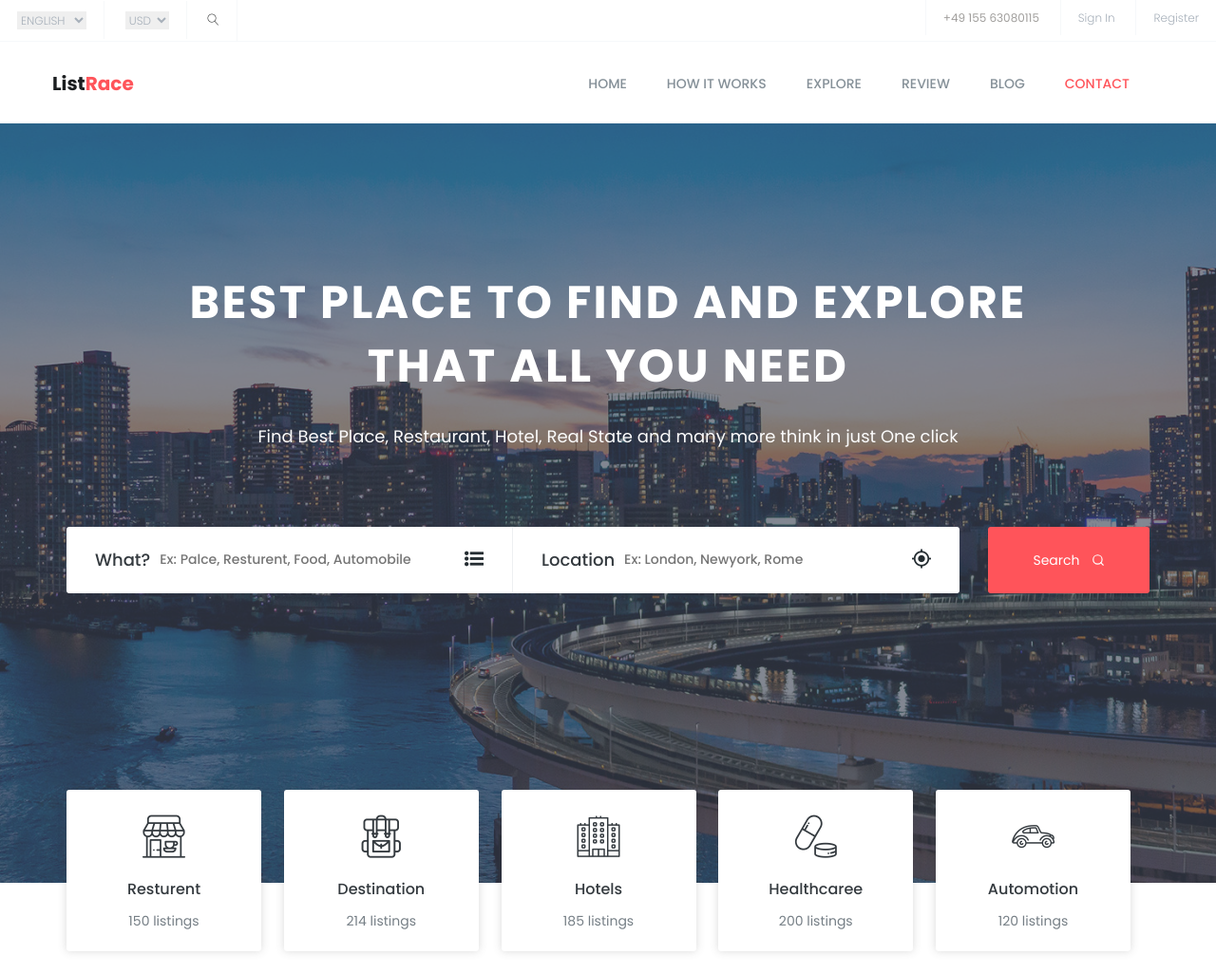
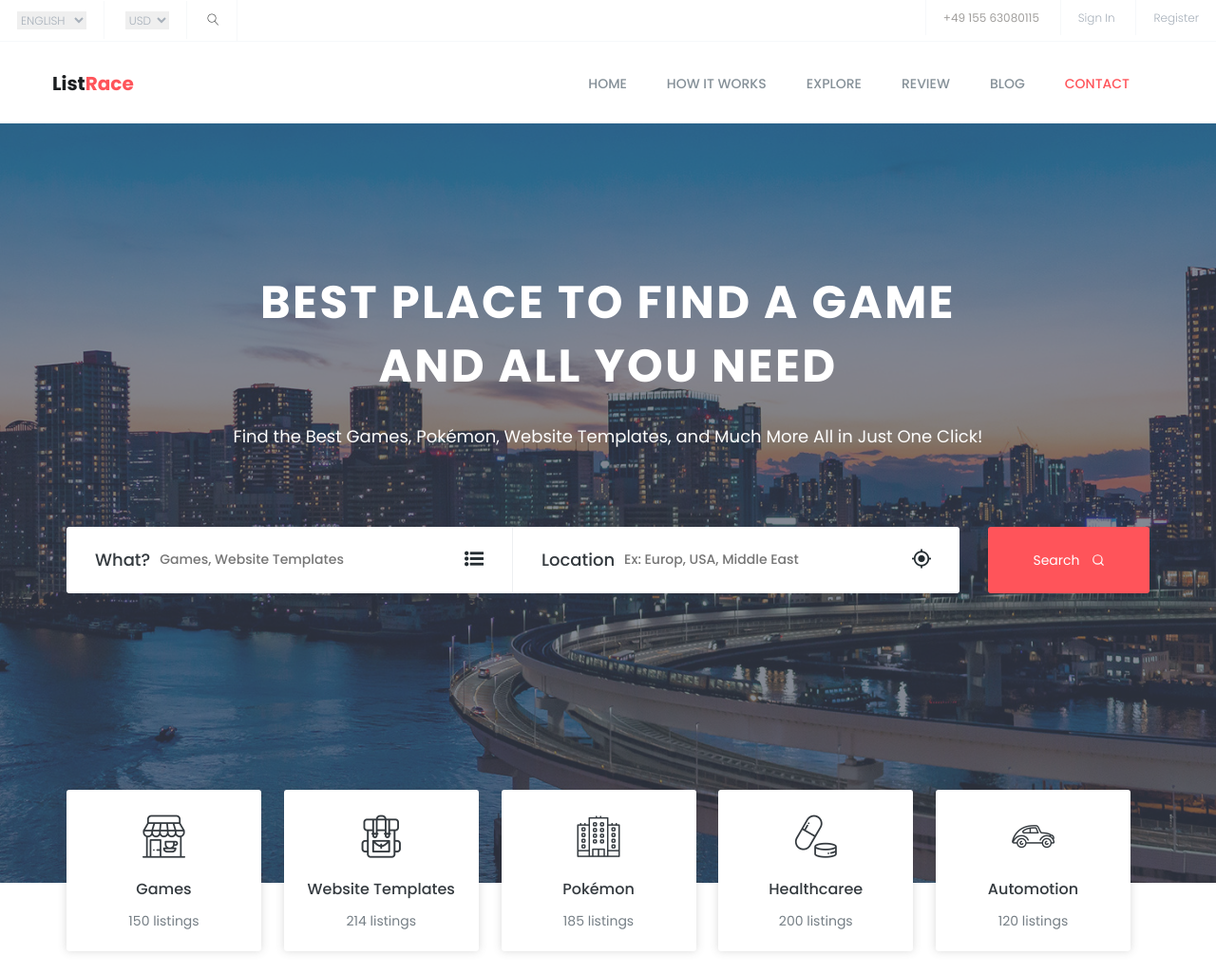
Before and after one commit to Malaminjagana/bahula-com, a plain HTML site: page index.html in a window 1280 px wide. Shown: the top 1025 px of the page at 95% size. Drawn offline with nearby package versions, Linux system fonts and the light colour scheme.

Commit message:
added new

```diff
--- a/index.html
+++ b/index.html
@@ -156,9 +156,9 @@
 		<section id="home" class="welcome-hero">
 			<div class="container">
 				<div class="welcome-hero-txt">
-					<h2>best place to find and explore <br> that all you need </h2>
+					<h2>best place to find a game <br> and all you need </h2>
 					<p>
-						Find Best Place, Restaurant, Hotel, Real State and many more think in just One click
+						Find the Best Games, Pokémon, Website Templates, and Much More All in Just One Click!
 					</p>
 				</div>
 				<div class="welcome-hero-serch-box">
@@ -166,7 +166,7 @@
 						<div class="single-welcome-hero-form">
 							<h3>what?</h3>
 							<form action="index.html">
-								<input type="text" placeholder="Ex: palce, resturent, food, automobile" />
+								<input type="text" placeholder="Games, Website Templates" />
 							</form>
 							<div class="welcome-hero-form-icon">
 								<i class="flaticon-list-with-dots"></i>
@@ -175,8 +175,10 @@
 						<div class="single-welcome-hero-form">
 							<h3>location</h3>
 							<form action="index.html">
-								<input type="text" placeholder="Ex: london, newyork, rome" />
+								<input type="text" placeholder="Ex: Europ, USA, middle east " />
 							</form>
+
+
 							<div class="welcome-hero-form-icon">
 								<i class="flaticon-gps-fixed-indicator"></i>
 							</div>
@@ -203,7 +205,7 @@
 								<div class="single-list-topics-icon">
 									<i class="flaticon-restaurant"></i>
 								</div>
-								<h2><a href="#">resturent</a></h2>
+								<h2><a href="#">games</a></h2>
 								<p>150 listings</p>
 							</div>
 						</li>
@@ -212,7 +214,7 @@
 								<div class="single-list-topics-icon">
 									<i class="flaticon-travel"></i>
 								</div>
-								<h2><a href="#">destination</a></h2>
+								<h2><a href="#">Website Templates</a></h2>
 								<p>214 listings</p>
 							</div>
 						</li>
@@ -221,7 +223,7 @@
 								<div class="single-list-topics-icon">
 									<i class="flaticon-building"></i>
 								</div>
-								<h2><a href="#">hotels</a></h2>
+								<h2><a href="#">Pokémon</a></h2>
 								<p>185 listings</p>
 							</div>
 						</li>
```
